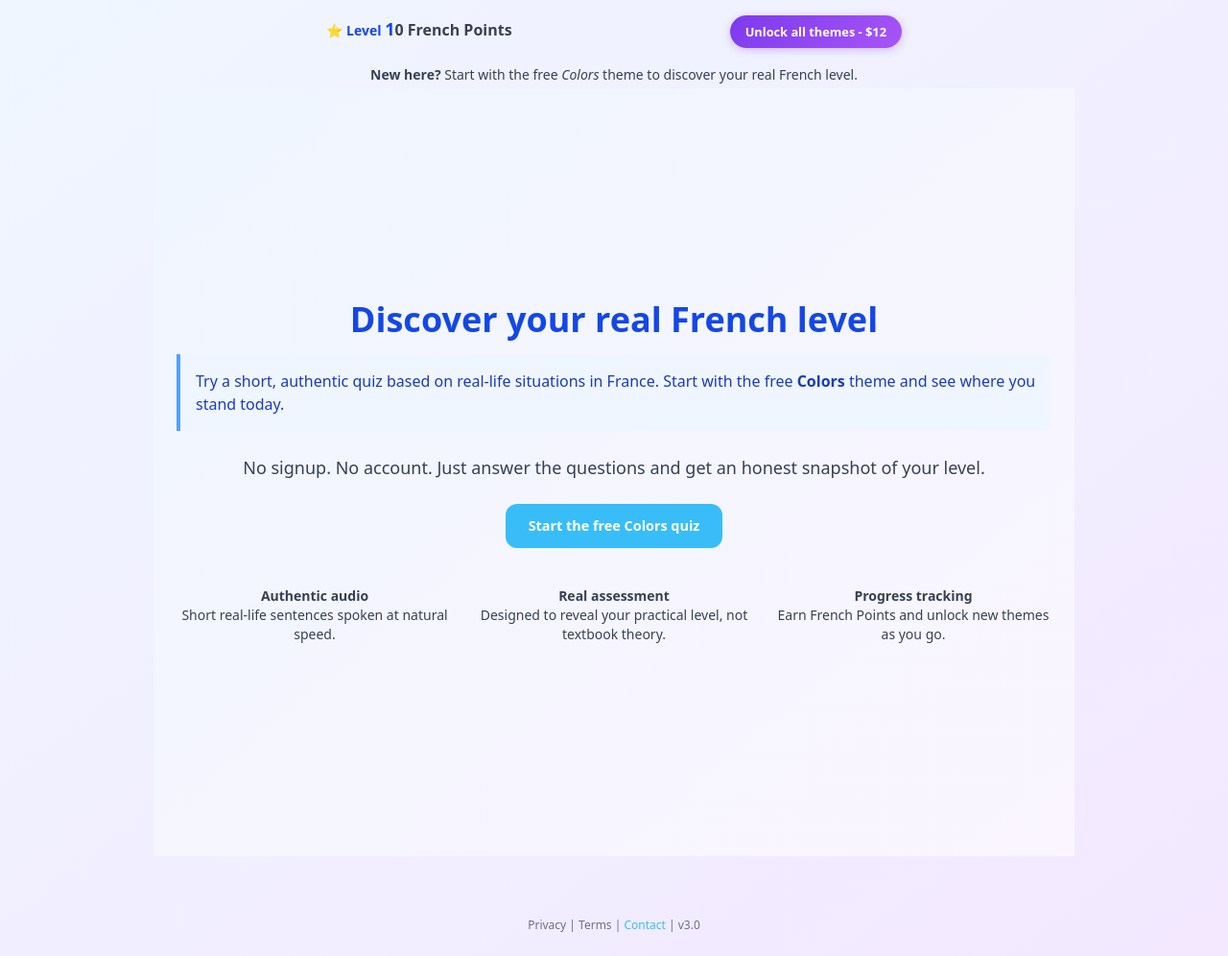
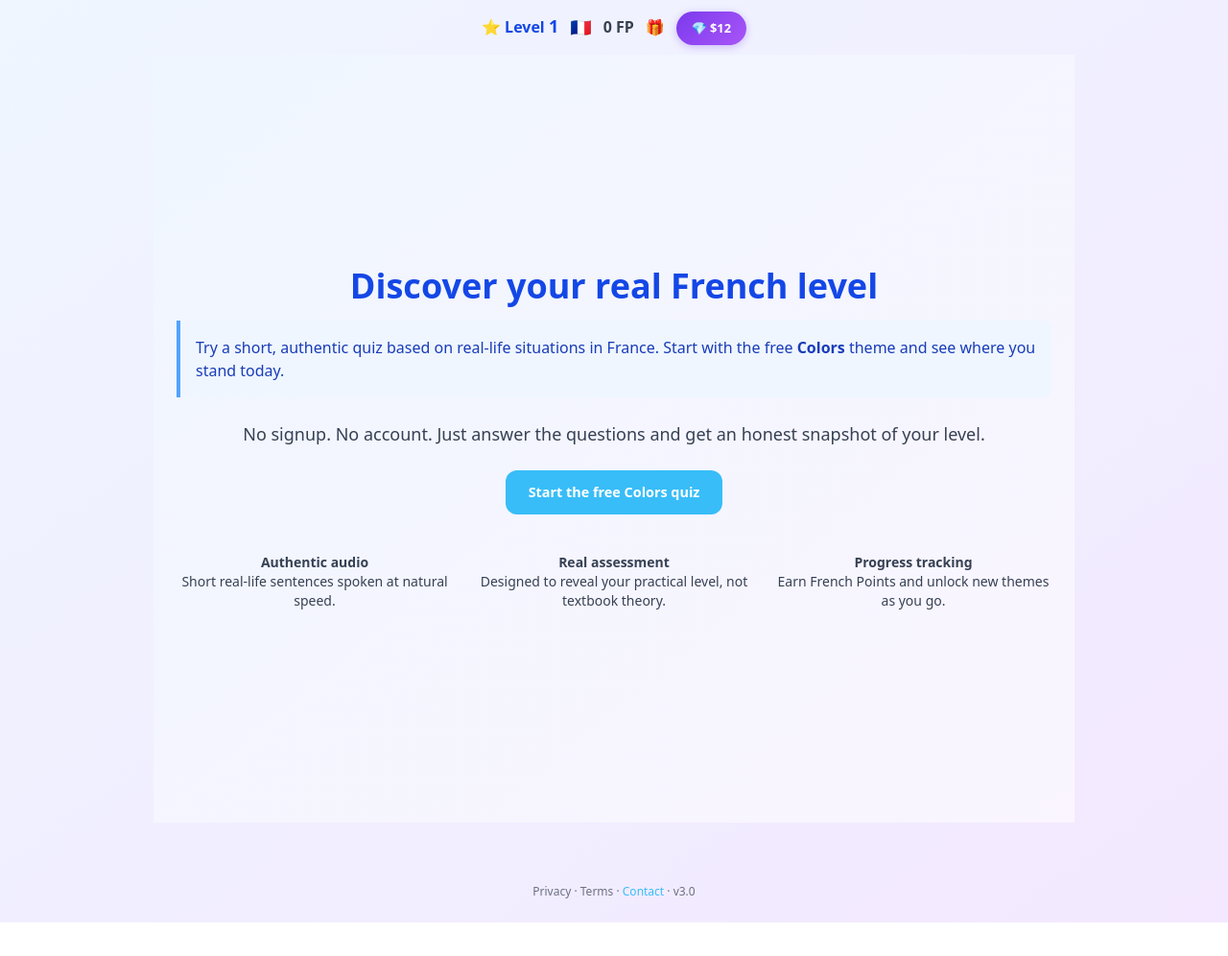
Before and after one commit to carossst/French-quiz, a plain HTML site: page index.html in a window 1280 px wide. Shown: the whole page at 96% size. After the commit the page ends 961 px from the top, so only its background shows below. Drawn offline with Linux system fonts and the light colour scheme.

Commit message:
Update index.html

```diff
--- a/index.html
+++ b/index.html
@@ -6,14 +6,9 @@
   <meta name="viewport" content="width=device-width, initial-scale=1.0">
   <title>Test Your French - Authentic Daily French Quizzes</title>
 
-  <!-- App name -->
-  <meta name="application-name" content="Test Your French">
-
-  <!-- SEO -->
+  <!-- SEO de base -->
   <meta name="description"
-    content="Test Your French with interactive quizzes! Free Colors theme plus premium content. Privacy-first learning with gamification.">
-  <meta name="keywords"
-    content="test french, french quiz, french lessons, interactive learning, gamification, language learning, CECR evaluation">
+    content="Test Your French with interactive quizzes! Free Colors theme + premium content. Privacy-first learning with gamification.">
   <meta name="author" content="Test Your French Team">
 
   <!-- PWA & UI -->
@@ -27,18 +22,18 @@
   <meta property="og:type" content="website">
   <meta property="og:title" content="Test Your French - Interactive French Learning">
   <meta property="og:description"
-    content="Test Your French with interactive quizzes! Free Colors theme plus premium content. Privacy-first learning with gamification.">
+    content="Test Your French with interactive quizzes! Free Colors theme + premium content. Privacy-first learning with gamification.">
   <meta property="og:url" content="https://carossst.github.io/French-quiz/">
   <meta property="og:site_name" content="Test Your French">
   <meta property="og:image" content="https://carossst.github.io/French-quiz/icons/icon-192x192.png">
 
   <!-- Twitter -->
-  <meta name="twitter:card" content="summary_large_image">
+  <meta name="twitter:card" content="summary">
   <meta name="twitter:title" content="Test Your French - Authentic Daily French Quizzes">
   <meta name="twitter:description" content="Discover your real French level with authentic daily French quizzes.">
   <meta name="twitter:image" content="https://carossst.github.io/French-quiz/icons/icon-192x192.png">
 
-  <!-- JSON-LD (sans rating fictif) -->
+  <!-- JSON-LD -->
   <script type="application/ld+json">
   {
     "@context": "https://schema.org",
@@ -57,9 +52,6 @@
   }
   </script>
 
-  <!-- Preconnects -->
-  <link rel="preconnect" href="https://js.stripe.com" crossorigin>
-
   <!-- Icons & manifest -->
   <link rel="icon" type="image/png" sizes="32x32" href="./icons/icon-192x192.png">
   <link rel="apple-touch-icon" href="./icons/icon-192x192.png">
@@ -75,49 +67,21 @@
 </head>
 
 <body class="bg-gray-50">
-  <!-- Skip link a11y -->
-  <a href="#app-container" class="skip-link">
-    Skip to main content
-  </a>
+  <!-- Skip link pour accessibilité -->
+  <a href="#app-container" class="skip-link">Skip to main content</a>
 
-  <!-- Header global : XP + daily chest + CTA Stripe -->
-  <header id="app-header" class="py-1">
-    <div id="xp-header" class="max-w-3xl mx-auto px-4">
-      <div class="flex flex-col gap-1 md:flex-row md:items-center md:justify-between text-xs md:text-sm text-gray-700">
+  <!-- Header XP compact -->
+  <div id="xp-header" class="py-2 text-center">
+    <div class="inline-flex items-center gap-3 flex-wrap justify-center">
+      <span class="text-blue-700 font-bold">⭐ Level <span id="user-level">1</span></span>
+      <span class="text-lg">🇫🇷</span>
+      <span id="user-fp" class="font-semibold text-gray-700">0 FP</span>
+      <div id="daily-chest-wrapper">🎁</div>
+      <a href="https://buy.stripe.com/dRm5kD3g3cNocmq7Ig2Nq02" id="premium-unlock-btn">💎 $12</a>
+    </div>
+  </div>
 
-        <!-- Statut niveau + points + coffre -->
-        <div class="flex flex-col md:flex-row md:items-center gap-1">
-          <div class="text-sm font-bold text-blue-700">
-            ⭐ Level <span id="user-level">1</span>
-          </div>
-
-          <div class="flex items-center flex-wrap gap-2">
-            <div id="user-fp" class="font-semibold text-gray-800">
-              0 French Points
-            </div>
-            <div id="daily-chest-wrapper"></div>
-          </div>
-        </div>
-
-        <!-- CTA Stripe compact -->
-        <a href="https://buy.stripe.com/dRm5kD3g3cNocmq7Ig2Nq02" id="premium-unlock-btn"
-          class="inline-block bg-green-500 hover:bg-green-600 text-white font-bold py-1.5 px-3 md:py-2 md:px-4 rounded-lg text-xs md:text-sm"
-          aria-label="Unlock all French quiz themes for twelve dollars">
-          Unlock all themes - $12
-        </a>
-      </div>
-    </div>
-  </header>
-
-  <!-- Onboarding texte avant l’app -->
-  <section class="max-w-3xl mx-auto text-center my-1 px-4">
-    <p class="text-xs md:text-sm text-gray-700">
-      <strong>New here?</strong>
-      Start with the free <em>Colors</em> theme to discover your real French level.
-    </p>
-  </section>
-
-  <!-- Conteneur principal de l’app (rendu par UICore) -->
+  <!-- Conteneur principal rendu par JS -->
   <div id="app-container" role="main" aria-live="polite" aria-label="Test Your French application content"></div>
 
   <!-- Notifications -->
@@ -127,7 +91,7 @@
     class="fixed top-1/2 left-1/2 transform -translate-x-1/2 -translate-y-1/2 z-50 pointer-events-none"
     aria-live="polite"></div>
 
-  <!-- Scripts principaux -->
+  <!-- Scripts -->
   <script src="./config.js" defer></script>
   <script src="./resourceManager.js" defer></script>
   <script src="./storage.js" defer></script>
@@ -135,16 +99,17 @@
   <script src="./ui-features.js" defer></script>
   <script src="./ui-charts.js" defer></script>
   <script src="./ui-core.js" defer></script>
+  <script src="./referral.js" defer></script>
   <script src="./main.js" defer></script>
   <script src="./email.js" defer></script>
   <script src="./noscript.js" defer></script>
   <script src="./fallback.js" defer></script>
 
-  <!-- Fallback JS désactivé -->
+  <!-- Fallback sans JavaScript -->
   <noscript>
     <div class="fixed inset-0 bg-gray-100 flex items-center justify-center z-50">
       <div class="text-center max-w-md mx-auto px-4">
-        <div class="text-6xl mb-4">!</div>
+        <div class="text-6xl mb-4">⚠️</div>
         <h2 class="text-2xl font-bold text-gray-800 mb-4">JavaScript Required</h2>
         <p class="text-gray-600 mb-6">
           Test Your French requires JavaScript to function.
@@ -154,10 +119,10 @@
     </div>
   </noscript>
 
-  <!-- Fallback JS bloqué / erreur de chargement -->
+  <!-- Fallback JS bloqué / erreur -->
   <div id="js-failed" class="hidden fixed inset-0 bg-gray-100 flex items-center justify-center z-50">
     <div class="text-center max-w-md mx-auto px-4">
-      <div class="text-6xl mb-4">!</div>
+      <div class="text-6xl mb-4">⚠️</div>
       <h2 class="text-2xl font-bold text-gray-800 mb-4">Something went wrong</h2>
       <p class="text-gray-600 mb-6">
         JavaScript seems to be blocked or failed to load.<br>
@@ -171,13 +136,11 @@
   </div>
 
   <!-- Footer -->
-  <footer id="app-footer" class="text-xs text-gray-500 text-center py-6 mt-10">
-    <a href="./privacy.html" aria-label="Read privacy policy">Privacy</a> |
-    <a href="./terms.html" aria-label="Read terms of service">Terms</a> |
-    <a id="contact-mail" data-user="bonjour" data-domain="testyourfrench.com" href="#" class="underline">
-      Contact
-    </a>
-    | v3.0
+  <footer class="text-xs text-gray-500 text-center py-6 mt-10">
+    <a href="./privacy.html" aria-label="Read privacy policy">Privacy</a> ·
+    <a href="./terms.html" aria-label="Read terms of service">Terms</a> ·
+    <a id="contact-mail" data-user="bonjour" data-domain="testyourfrench.com" href="#" class="underline">Contact</a>
+    · v3.0
   </footer>
 </body>
 
```
